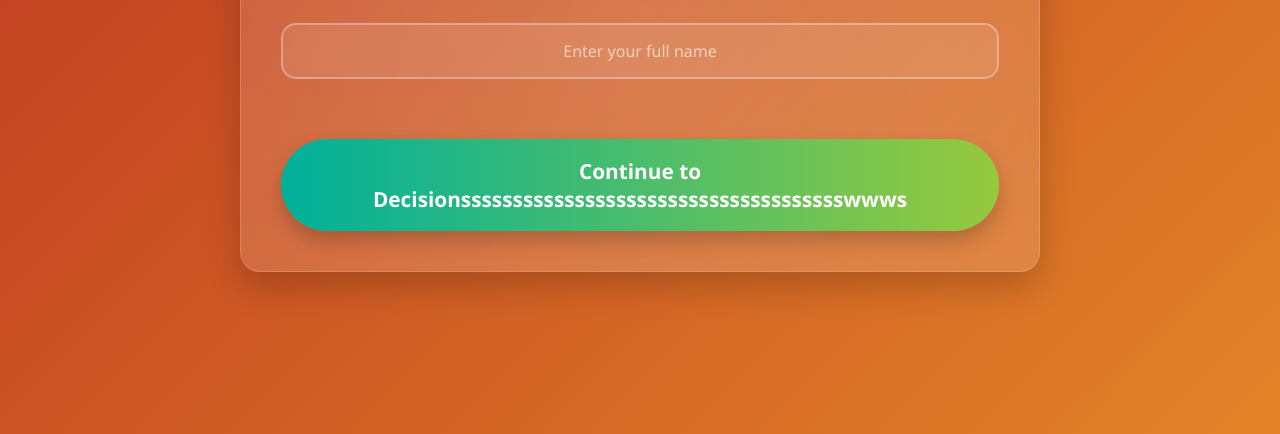
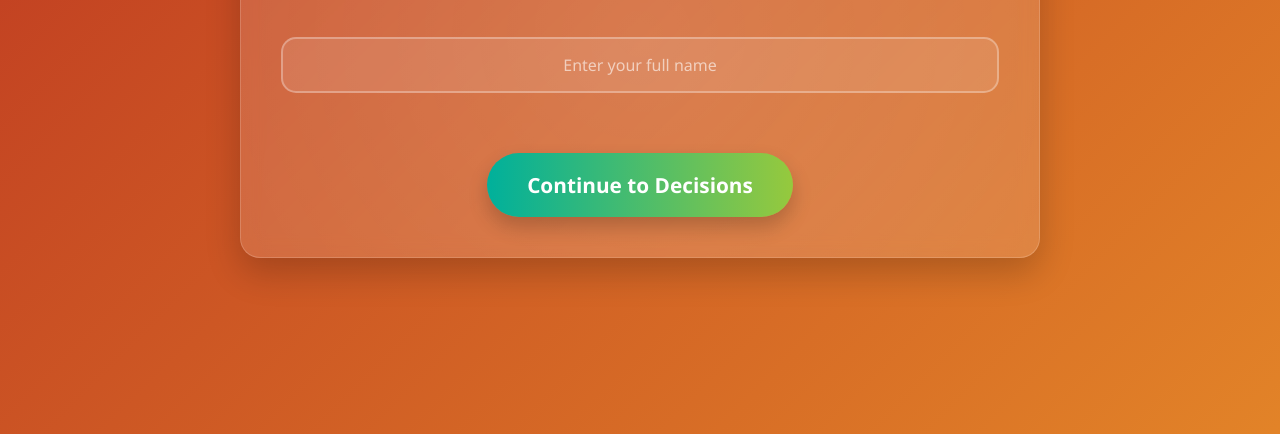
Before and after one commit to kelvink17/pioneer, a plain HTML site: page index.html in a window 1280 px wide. Shown: the part 366-800 px from the top of the page. Drawn offline with Linux system fonts and the light colour scheme.

Commit message:
second commit

```diff
--- a/index.html
+++ b/index.html
@@ -815,7 +815,7 @@
       </div>
 
       <button class="btn continue-btn" id="continueBtn">
-        Continue to Decisionssssssssssssssssssssssssssssssssssssswwws
+        Continue to Decisions
       </button>
     </div>
 
```
